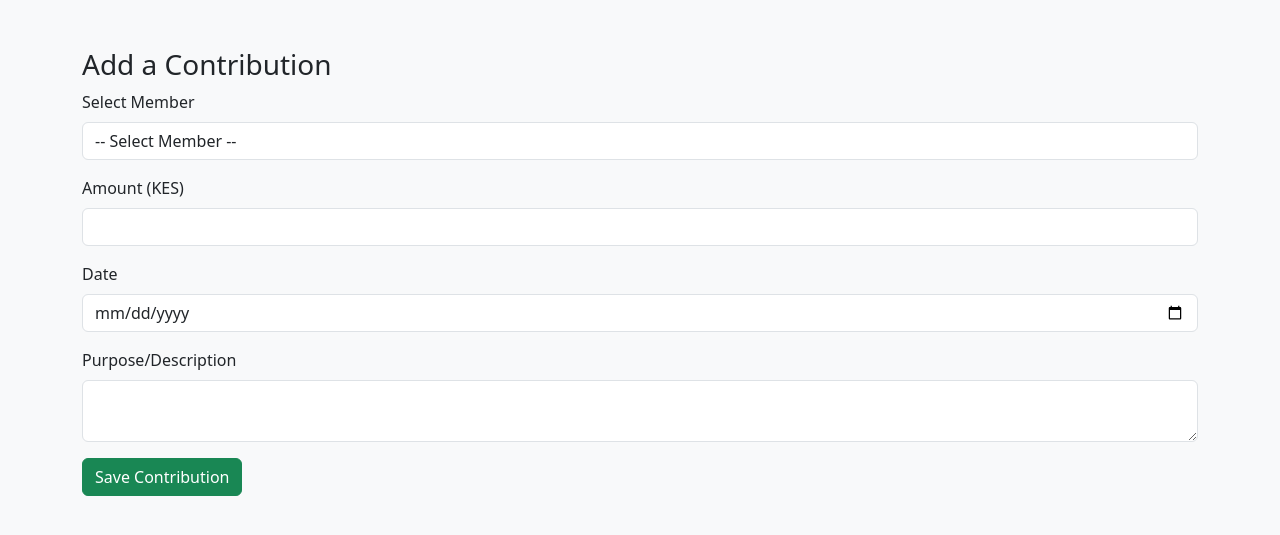
After one commit to mukamisrealm/ChapChapPay, a PHP site: page /add_contrib.php in a window 1280 px wide. The commit adds this page. Shown: the top 535 px of the page. Run offline with PHP 8.4, Linux system fonts and the light colour scheme; the visitor is signed in with stand-in values (Sample User, id 1); tables that the repository leaves empty or names only in its code hold one stand-in row (values such as "Sample post").

Commit message:
added a card, added add contributions file

```diff
--- /dev/null
+++ b/add_contrib.php
@@ -0,0 +1,79 @@
+<?php
+session_start();
+include 'db.php';
+
+// Only treasurer can access this
+if (!isset($_SESSION['role']) || $_SESSION['role'] !== 'treasurer') {
+    header("Location: register_login.php");
+    exit();
+}
+
+// Handle form submission
+$message = '';
+if ($_SERVER['REQUEST_METHOD'] === 'POST') {
+    $member_id = $_POST['member_id'];
+    $amount = $_POST['amount'];
+    $date = $_POST['date'];
+    $description = $_POST['description'];
+
+    $stmt = $conn->prepare("INSERT INTO contributions (user_id, amount, date, description) VALUES (?, ?, ?, ?)");
+    $stmt->bind_param("idss", $member_id, $amount, $date, $description);
+
+    if ($stmt->execute()) {
+        $message = "Contribution recorded successfully.";
+    } else {
+        $message = "Error saving contribution.";
+    }
+}
+
+// Fetch members to populate dropdown
+$members = $conn->query("SELECT id, name FROM users WHERE role = 'member' OR role = 'treasurer'");
+?>
+
+<!DOCTYPE html>
+<html>
+<head>
+  <title>Add Contribution</title>
+  <link href="https://cdn.jsdelivr.net/npm/bootstrap@5.3.0/dist/css/bootstrap.min.css" rel="stylesheet">
+</head>
+<body class="bg-light">
+
+<div class="container mt-5">
+  <h3>Add a Contribution</h3>
+
+  <?php if (!empty($message)): ?>
+    <div class="alert alert-info"><?php echo $message; ?></div>
+  <?php endif; ?>
+
+  <form method="POST" action="add_contrib.php">
+    <div class="mb-3">
+      <label for="member_id" class="form-label">Select Member</label>
+      <select name="member_id" class="form-control" required>
+        <option value="">-- Select Member --</option>
+        <?php while($row = $members->fetch_assoc()): ?>
+          <option value="<?php echo $row['id']; ?>"><?php echo htmlspecialchars($row['name']); ?></option>
+        <?php endwhile; ?>
+      </select>
+    </div>
+
+    <div class="mb-3">
+      <label for="amount" class="form-label">Amount (KES)</label>
+      <input type="number" name="amount" class="form-control" required>
+    </div>
+
+    <div class="mb-3">
+      <label for="date" class="form-label">Date</label>
+      <input type="date" name="date" class="form-control" required>
+    </div>
+
+    <div class="mb-3">
+      <label for="description" class="form-label">Purpose/Description</label>
+      <textarea name="description" class="form-control" rows="2"></textarea>
+    </div>
+
+    <button type="submit" class="btn btn-success">Save Contribution</button>
+  </form>
+</div>
+
+</body>
+</html>
```
Also changed, not shown: treasurerdashboard.php (+10 -0 lines).
